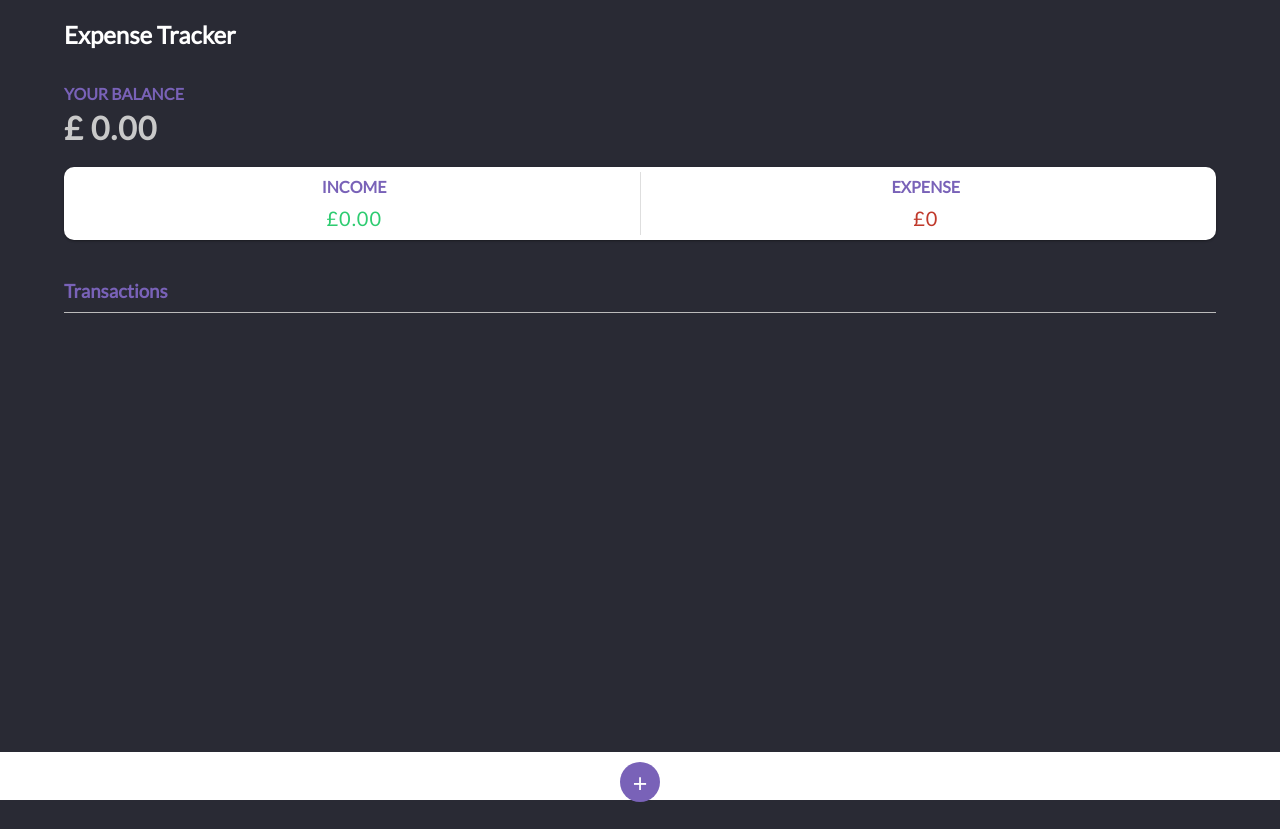
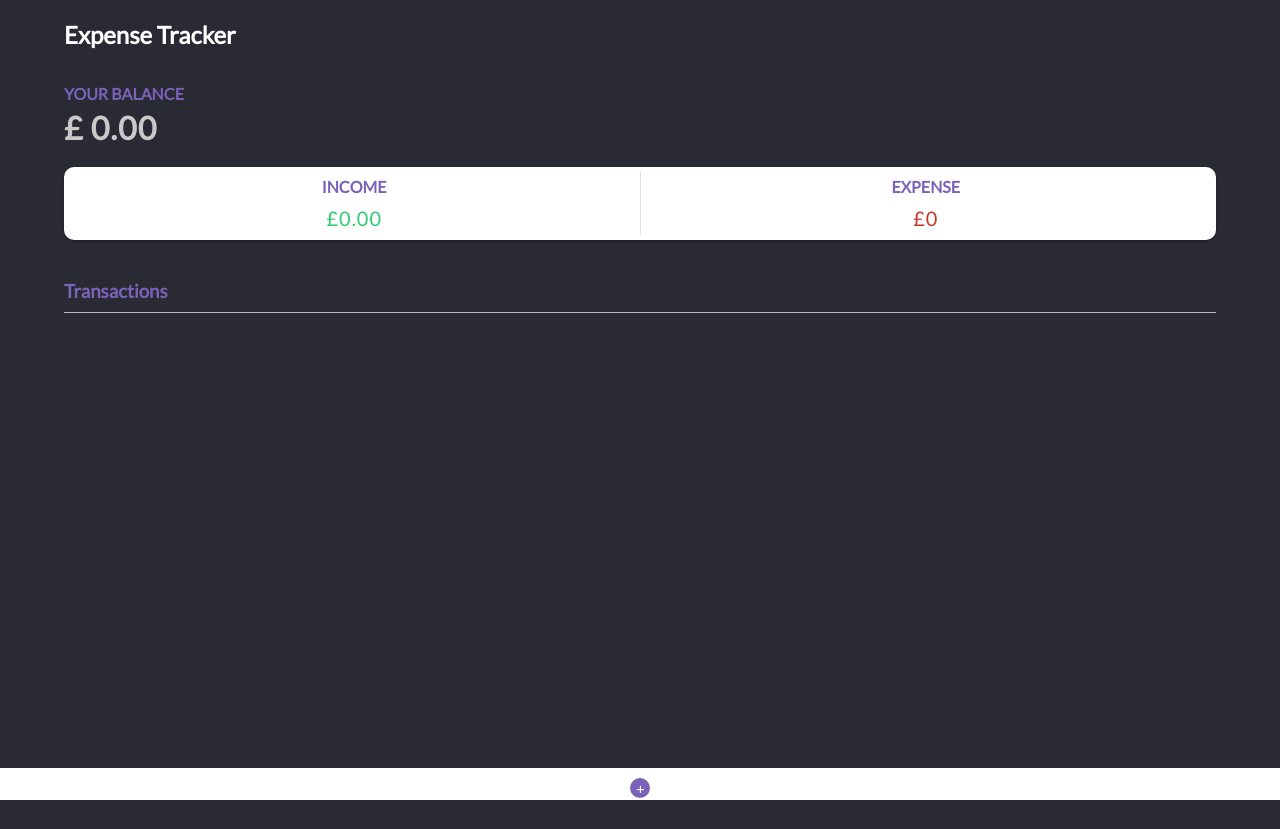
Before and after one commit to mascanho/expense-tracker, a React (Create React App) app: page / in a window 1280 px wide. Built offline with nearby package versions, Linux system fonts and the light colour scheme.

Commit message:
Update App.css

```diff
--- a/src/App.css
+++ b/src/App.css
@@ -62,7 +62,7 @@ body {
   left: 0;
   width: 100vw;
   display: flex;
-  height: 6vh;
+  height: 4%;
   justify-content: center;
   padding: 10px;
   z-index: 100000;
@@ -74,13 +74,12 @@ body {
   outline: none;
   border: none;
   background-color: var(--highlight-color);
-  height: 40px;
-  width: 40px;
+  height: 20px;
+  width: 20px;
   border-radius: 1000px;
-  font-size: 25px;
+  font-size: 15px;
   z-index: 10000;
   color: white;
-  padding: 2px 0 0 0;
 }
 
 .btn-add .btn-close {
```
